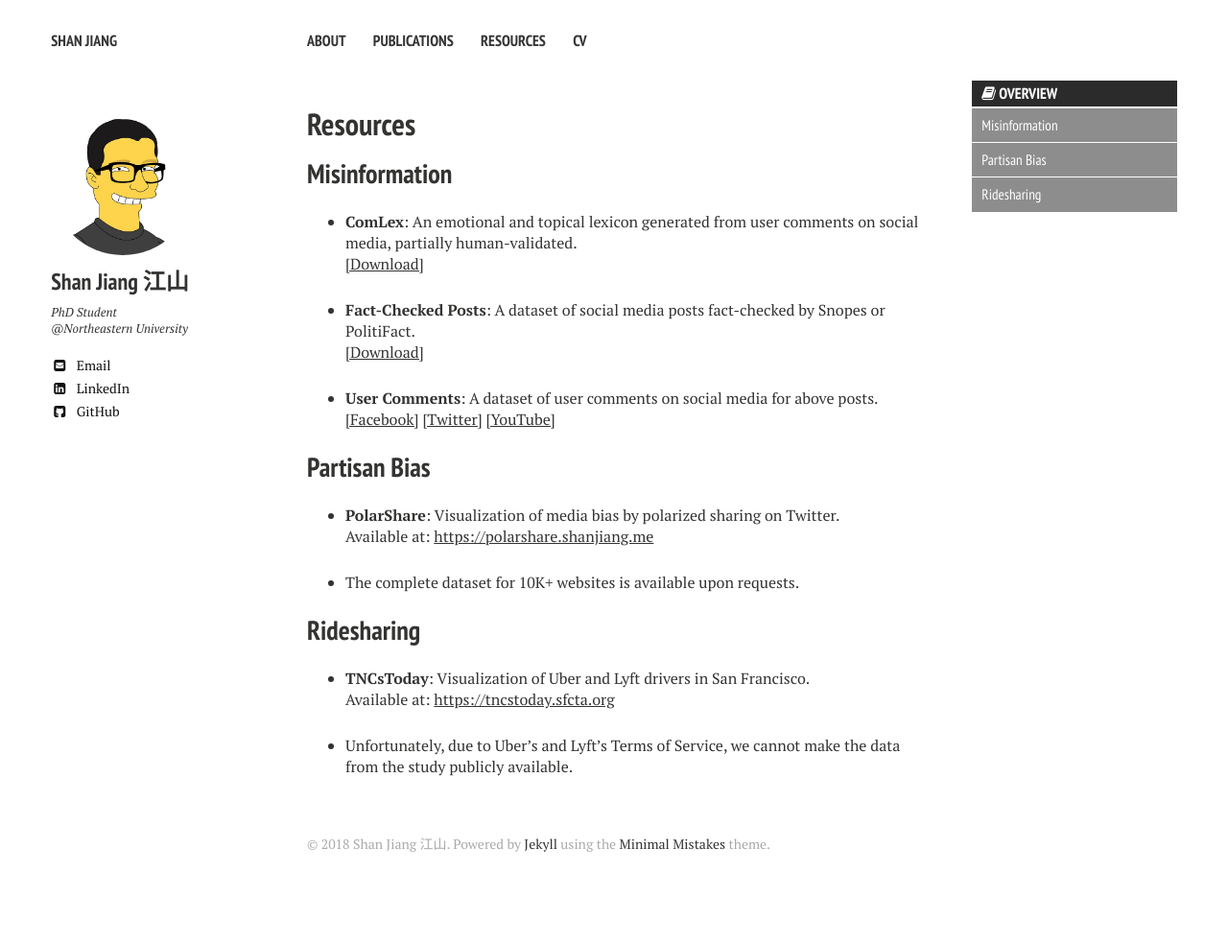
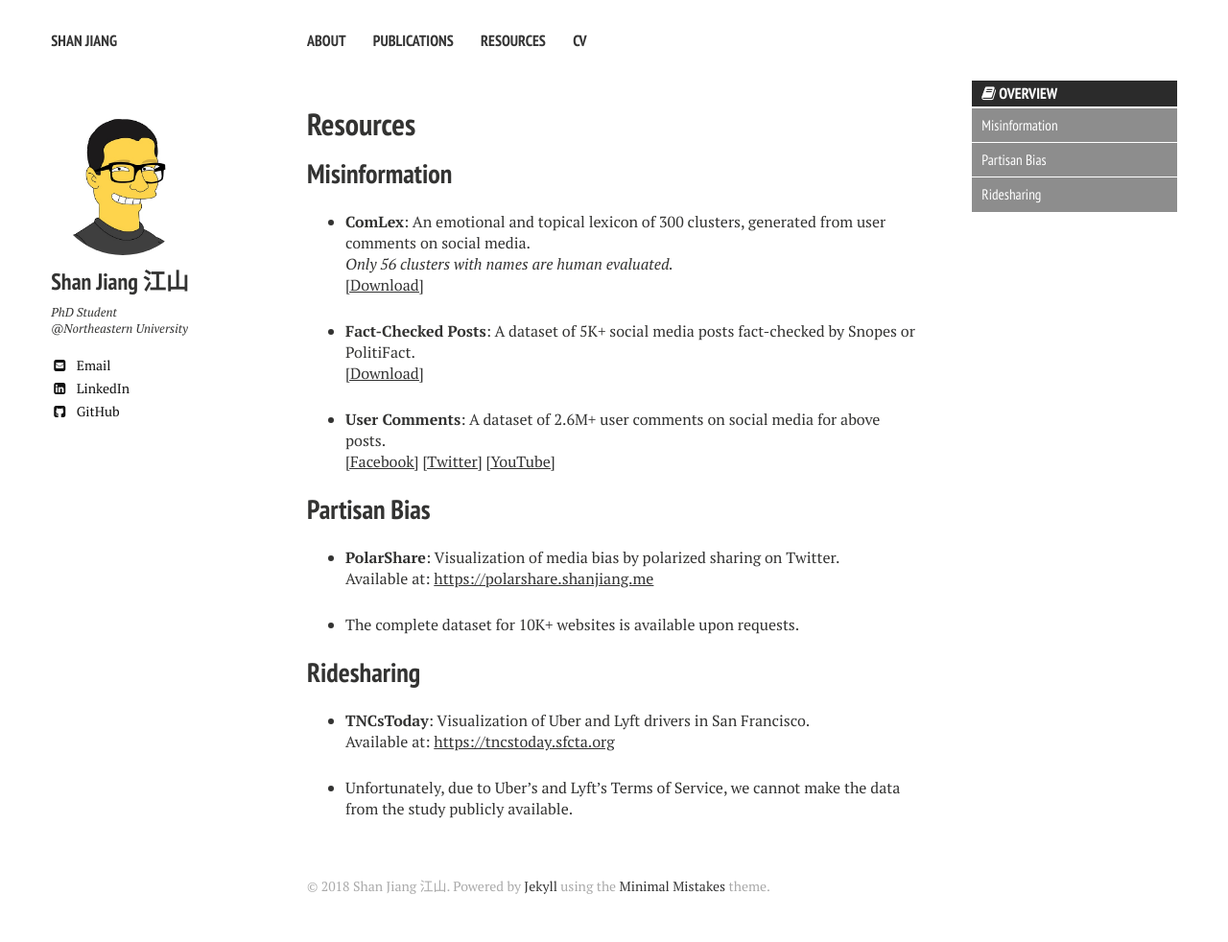
Before and after one commit to printfoo/printfoo.github.io, a Jekyll site: the page built from resources/index.md, in a window 1280 px wide. Shown: the whole page at 96% size. Built offline with Jekyll 4.4.1, drawn with Linux system fonts in a browser that asks for light colours; nearby versions of some CDN libraries; before the commit the page ends 938 px from its top, so only the background shows below that.

Commit message:
resource updated

```diff
--- a/resources/index.md
+++ b/resources/index.md
@@ -11,13 +11,14 @@
 
 ## Misinformation
 
-* **ComLex**: An emotional and topical lexicon generated from user comments on social media, partially human-validated.
+* **ComLex**: An emotional and topical lexicon of 300 clusters, generated from user comments on social media.
+*Only 56 clusters with names are human evaluated.*
 [\[Download\]](ComLex.csv){:target="_blank"}
 
-* **Fact-Checked Posts**: A dataset of social media posts fact-checked by Snopes or PolitiFact.
+* **Fact-Checked Posts**: A dataset of 5K+ social media posts fact-checked by Snopes or PolitiFact.
 [\[Download\]](factchecks.csv){:target="_blank"}
 
-* **User Comments**: A dataset of user comments on social media for above posts.
+* **User Comments**: A dataset of 2.6M+ user comments on social media for above posts.
 [\[Facebook\]](comments/facebook.bz2){:target="_blank"}  [\[Twitter\]](comments/twitter.bz2){:target="_blank"}  [\[YouTube\]](comments/youtube.bz2){:target="_blank"}
 
 ## Partisan Bias
```
